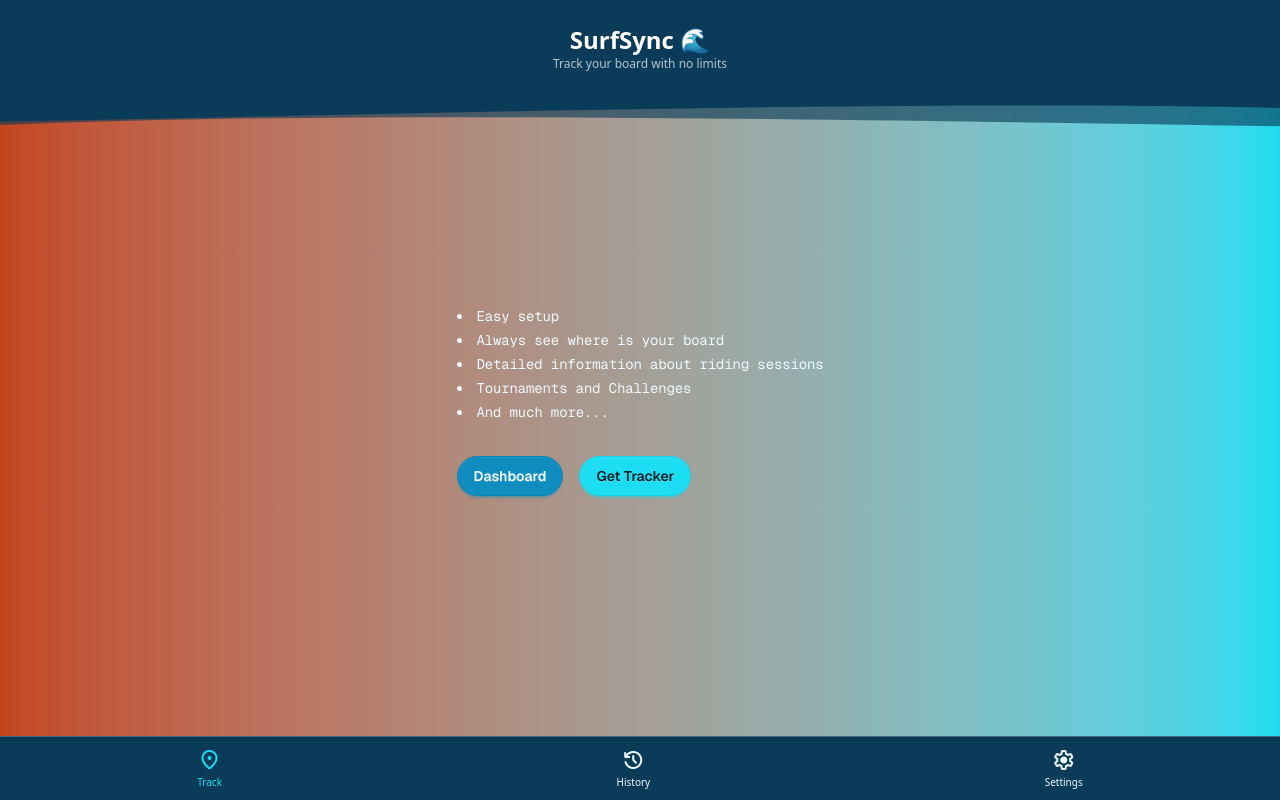
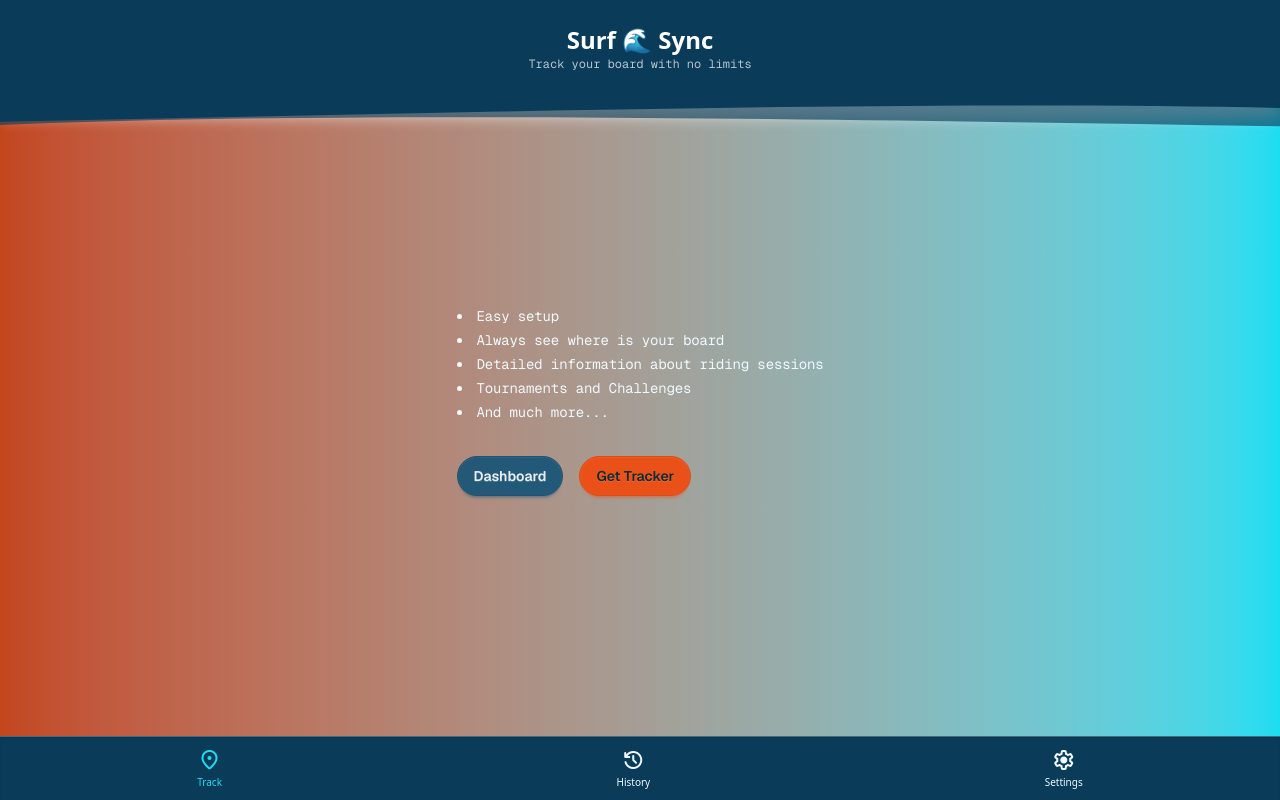
Before and after one commit to devjutsu/surfsync, a Next.js app: page / in a window 1280 px wide. Built offline with nearby package versions, Linux system fonts and the light colour scheme.

Commit message:
color adjustments

```diff
--- a/app/globals.css
+++ b/app/globals.css
@@ -17,9 +17,9 @@
   --color-base-300: oklch(92% 0.04 240);
   --color-base-content: #f0f9ff;
 
-  --color-primary: #0F8DBF;
+  --color-primary: #145377;
   --color-primary-content: #f0f9ff;
-  --color-secondary: oklch(0.58 0.233 277.117);
+  --color-secondary: #0F8DBF;
   --color-secondary-content: #fff4f0;
   --color-accent: #1DDDF2;
   --color-accent-content: #001f29;
--- a/app/page.tsx
+++ b/app/page.tsx
@@ -22,14 +22,14 @@ export default function Home() {
 
           <div className="flex gap-4 items-center flex-col sm:flex-row">
             <a
-              className="btn btn-primary rounded-full"
+              className="btn btn-primary rounded-full opacity-90 hover:opacity-100"
               href="/dashboard"
               rel="noopener noreferrer"
             >
               Dashboard
             </a>
             <a
-              className="btn btn-accent rounded-full"
+              className="btn btn-warning rounded-full opacity-90 hover:opacity-100"
               href=""
               rel="noopener noreferrer"
             >
--- a/components/ui/WaveHeader.css
+++ b/components/ui/WaveHeader.css
@@ -48,3 +48,16 @@
   filter: blur(8px);
   opacity: 0.7;
 }
+
+.wave-glow-bottom {
+    position: absolute;
+    top: calc(100% - 20px);
+    left: 0;
+    width: 100%;
+    height: 20px;
+    z-index: 0;
+    pointer-events: none;
+    box-shadow: 0 20px 0px white;
+    filter: blur(8px);
+    opacity: 0.7;
+  }
--- a/components/ui/WaveHeader.tsx
+++ b/components/ui/WaveHeader.tsx
@@ -43,13 +43,13 @@ export default function WaveHeader() {
   return (
     <header className="fixed top-0 w-full bg-[#0A3B59] text-white shadow-md z-50">
       <div className="mx-auto px-4 py-6 max-w-4xl text-center">
-        <h1 className="text-2xl font-bold">SurfSync 🌊</h1>
-        <p className="text-xs text-white/70">Track your board with no limits</p>
+        <h1 className="text-2xl font-bold">Surf 🌊 Sync </h1>
+        <p className="text-xs text-white/70 font-[family-name:var(--font-geist-mono)]">Track your board with no limits</p>
       </div>
 
       <div className="wave-svg"></div>
       <div className="wave-bottom"></div>
-
+      <div className="wave-glow-bottom"></div>
       <div className="wave-glow" />
     </header>
   );
```
